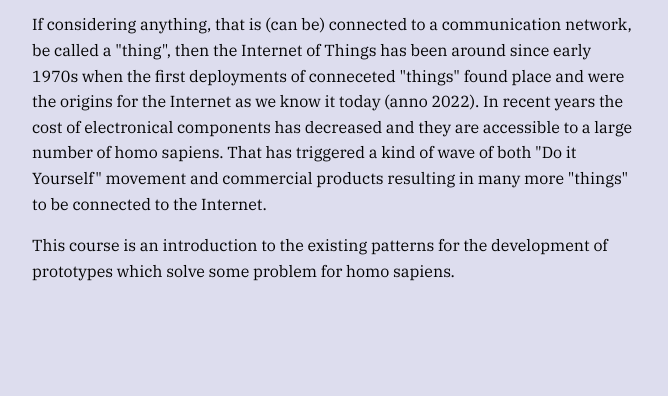
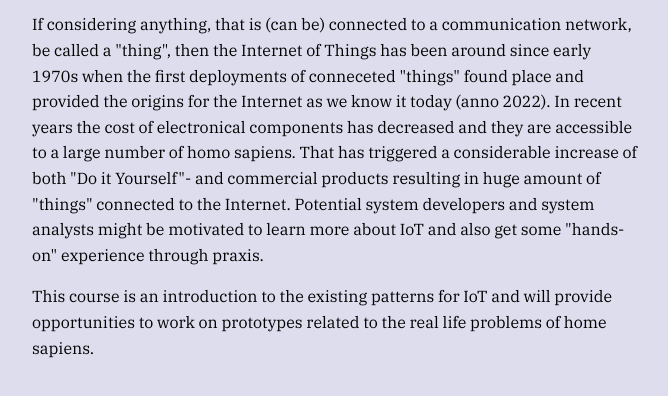
Before and after one commit to uia-worker/is311, a plain HTML site: page index.html in a window 1280 px wide. Shown: the part 56-452 px from the top of the page, without its empty margins (216-884 px from the left). Drawn offline with Linux system fonts and the light colour scheme.

Commit message:
changed index desc

```diff
--- a/index.html
+++ b/index.html
@@ -64,8 +64,8 @@
 <body>
   <div class="maincolumn">
     <h1>About IS-311</h1>
-    <p>If considering anything, that is (can be) connected to a communication network, be called a "thing", then the Internet of Things has been around since early 1970s when the first deployments of conneceted "things" found place and were the origins for the Internet as we know it today (anno 2022). In recent years the cost of electronical components has decreased and they are accessible to a large number of homo sapiens. That has triggered a kind of wave of both "Do it Yourself" movement and commercial products resulting in many more "things" to be connected to the Internet. </p>
-    <p>This course is an introduction to the existing patterns for the development of prototypes which solve some problem for homo sapiens.</p>
+    <p>If considering anything, that is (can be) connected to a communication network, be called a "thing", then the Internet of Things has been around since early 1970s when the first deployments of conneceted "things" found place and provided the origins for the Internet as we know it today (anno 2022). In recent years the cost of electronical components has decreased and they are accessible to a large number of homo sapiens. That has triggered a considerable increase of both "Do it Yourself"- and commercial products resulting in huge amount of "things" connected to the Internet. Potential system developers and system analysts might be motivated to learn more about IoT and also get some "hands-on" experience through praxis.</p>
+    <p>This course is an introduction to the existing patterns for IoT and will provide opportunities to work on prototypes related to the real life problems of home sapiens.</p>
   </div>
 </body>
 </html>
```
